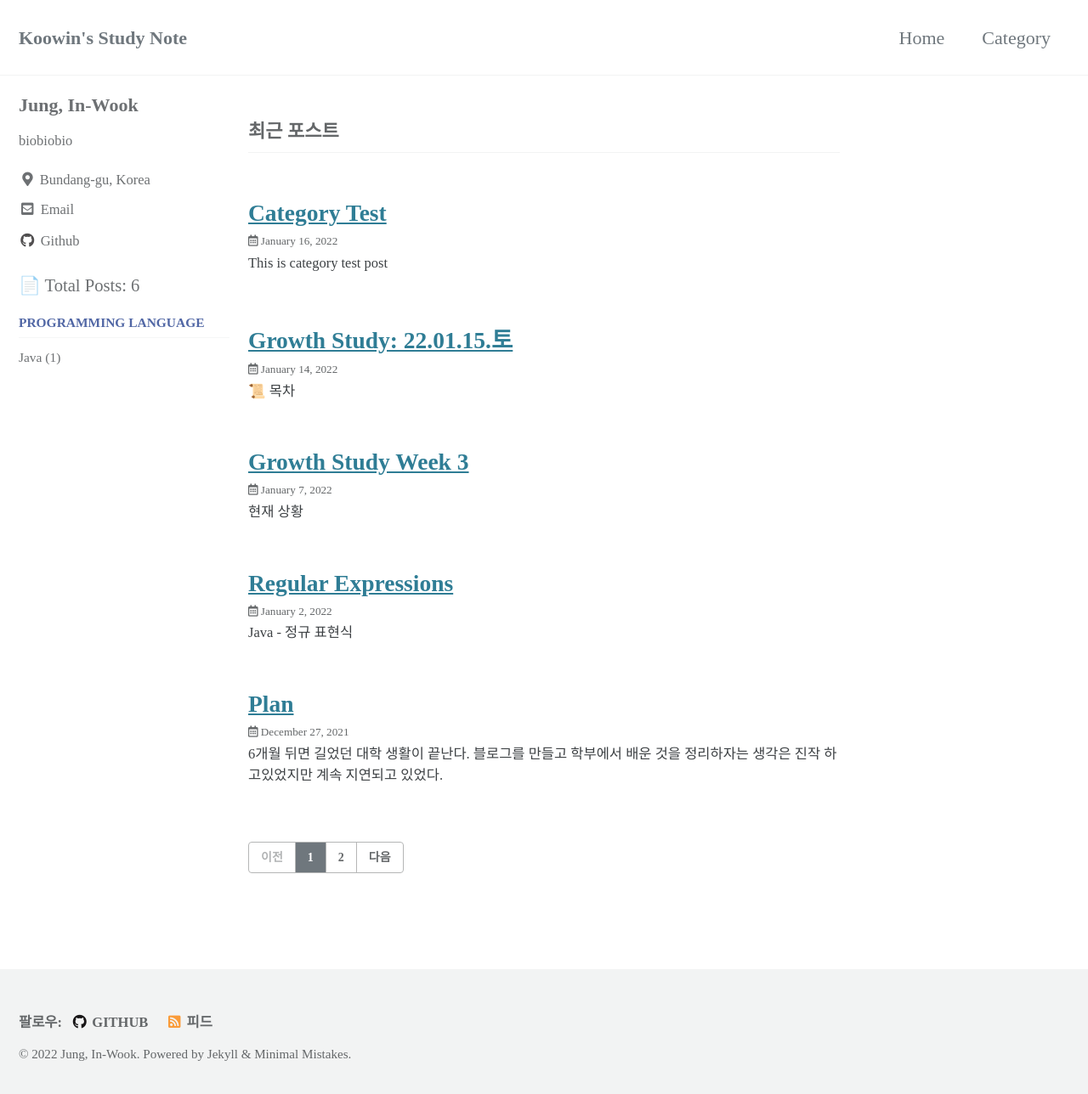
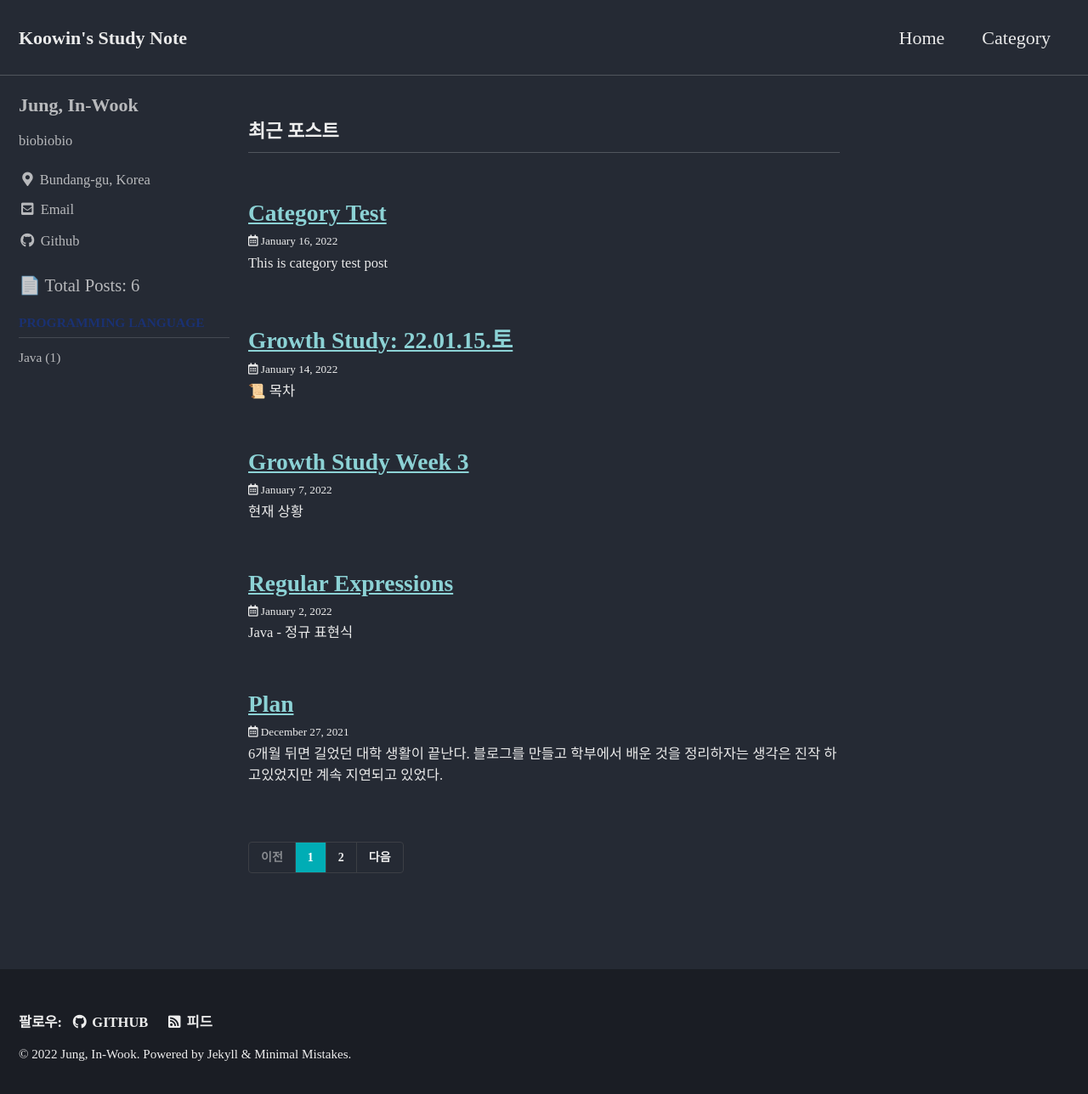
Before and after one commit to Koowin/koowin.github.io, a Jekyll site: the page built from index.html, in a window 1280 px wide and 1297 px high. Shown: the top 1288 px of the window at 85% size. Built offline with Jekyll 4.4.1, drawn with Linux system fonts in a browser that asks for light colours; cached includes are drawn as plain includes; some web fonts are replaced; the list of posts is cut into pages by our own code.

Commit message:
custom: color

```diff
--- a/_config.yml
+++ b/_config.yml
@@ -12,7 +12,7 @@
 
 # theme                  : "minimal-mistakes-jekyll"
 # remote_theme           : "mmistakes/minimal-mistakes"
-minimal_mistakes_skin    : "myskin" # "air", "aqua", "contrast", "dark", "dirt", "neon", "mint", "plum", "sunrise"
+minimal_mistakes_skin    : "default" # "air", "aqua", "contrast", "dark", "dirt", "neon", "mint", "plum", "sunrise"
 
 # Site Settings
 locale                   : "ko-KR"
--- a/_sass/minimal-mistakes/skins/_default.scss
+++ b/_sass/minimal-mistakes/skins/_default.scss
@@ -3,32 +3,28 @@
    ========================================================================== */
 
 /* Colors */
-$text-color: #000 !default;
-$muted-text-color: $text-color !default;
-$primary-color: #173487 !default;
-$border-color: mix(#fff, $text-color, 75%) !default;
-$footer-background-color: #00004D !default;
-$link-color: #154C7D !default;
+$background-color: #252a34 !default;
+$text-color: #eaeaea !default;
+$primary-color: #00adb5 !default;
+$border-color: mix(#fff, $background-color, 20%) !default;
+$code-background-color: mix(#000, $background-color, 15%) !default;
+$code-background-color-dark: mix(#000, $background-color, 20%) !default;
+$form-background-color: mix(#000, $background-color, 15%) !default;
+$footer-background-color: mix(#000, $background-color, 30%) !default;
+$link-color: mix($primary-color, $text-color, 40%) !default;
+$link-color-hover: mix(#fff, $link-color, 25%) !default;
+$link-color-visited: mix(#000, $link-color, 25%) !default;
 $masthead-link-color: $text-color !default;
-$masthead-link-color-hover: $text-color !default;
-$navicon-link-color-hover: mix(#fff, $text-color, 80%) !default;
+$masthead-link-color-hover: mix(#000, $text-color, 20%) !default;
+$navicon-link-color-hover: mix(#000, $background-color, 30%) !default;
 
-.page__content {
-  .notice,
-  .notice--primary,
-  .notice--info,
-  .notice--warning,
-  .notice--success,
-  .notice--danger {
-    color: $text-color;
-  }
-}
-
-.page__footer {
-  color: #fff !important; // override
-}
-
+.author__urls.social-icons i,
+.author__urls.social-icons .svg-inline--fa,
 .page__footer-follow .social-icons i,
 .page__footer-follow .social-icons .svg-inline--fa  {
   color: inherit;
 }
+
+.ais-search-box .ais-search-box--input {
+  background-color: $form-background-color;
+}
```
